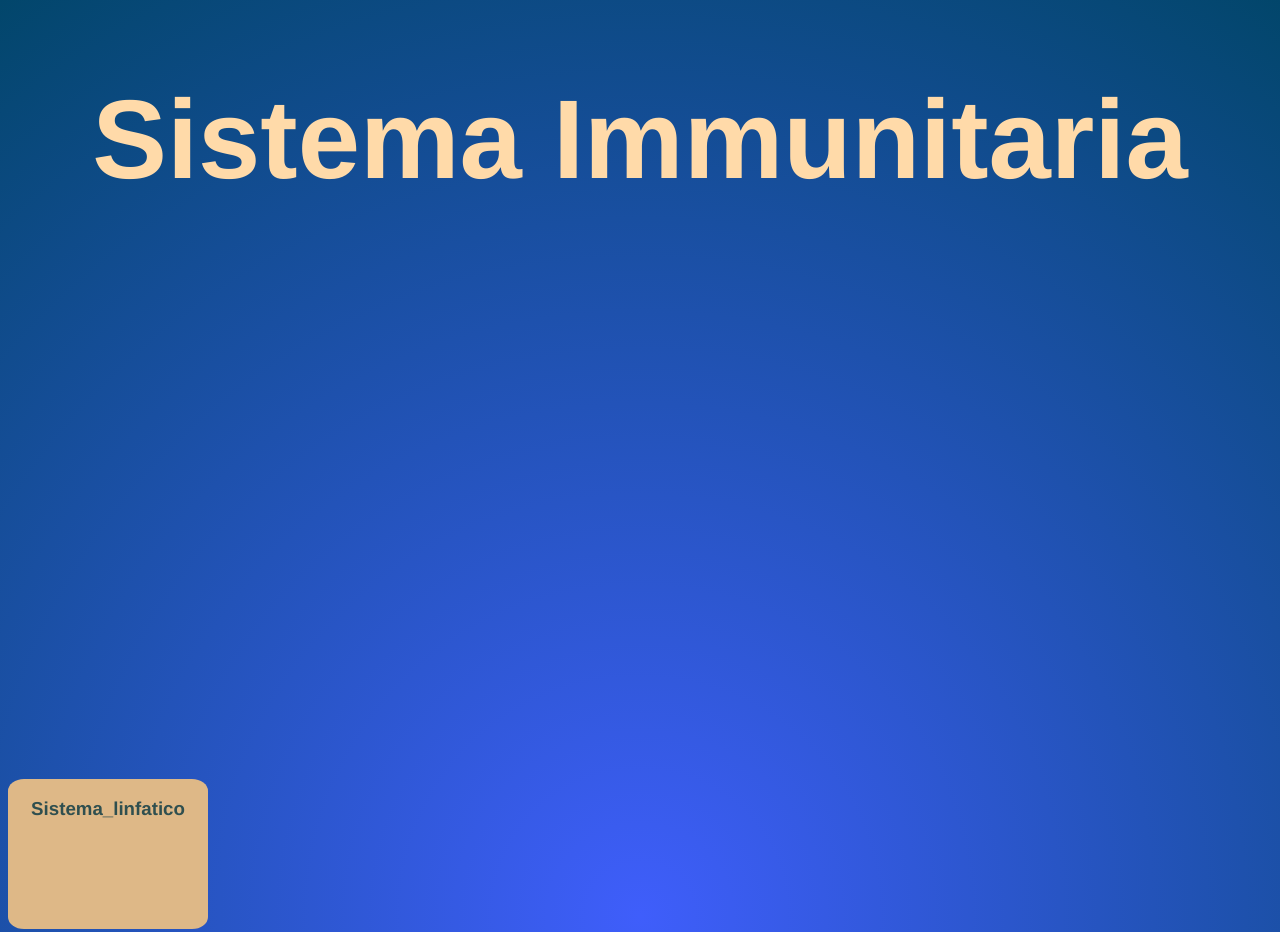
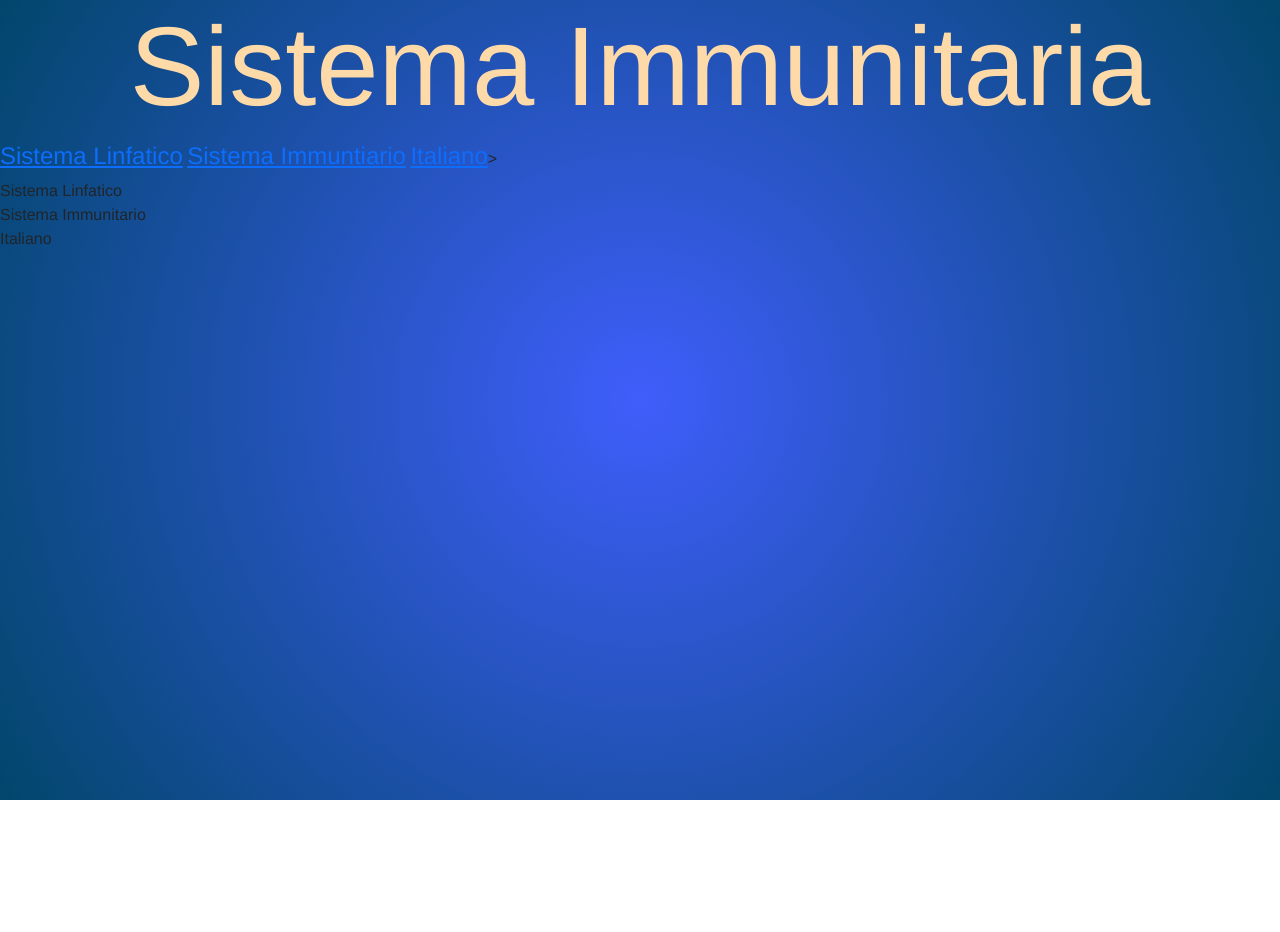
Before and after one commit to falling-colud/SI_UDA, a website: page index.html in a window 1280 px wide. Shown: the top 932 px of the page. After the commit the page ends 800 px from the top, so only its background shows below. Drawn offline with nearby package versions, Linux system fonts and the light colour scheme.

Commit message:
Update index.html

```diff
--- a/index.html
+++ b/index.html
@@ -1,59 +1,59 @@
-<!-- ciao odio i netturbini -->
+<head>
+    <meta name="viewport" content="width=device-width, initial-scale=1.0">
+    <title>Sistema Immunitario</title>
+    <link href="https://cdn.jsdelivr.net/npm/bootstrap@5.3.5/dist/css/bootstrap.min.css" rel="stylesheet" integrity="sha384-SgOJa3DmI69IUzQ2PVdRZhwQ+dy64/BUtbMJw1MZ8t5HZApcHrRKUc4W0kG879m7" crossorigin="anonymous">
 
-<!DOCTYPE html>
-<html lang="en">
-<head>
-    <meta charset="UTF-8">
-    <meta name="viewport" content="width=device-width, initial-scale=1.0">
-    <title>Document</title>
+    <!-- CSS Start -->
     <link rel="stylesheet" href="style.css">
 
 </head>
 <body>
+<body >
+    <script src="https://cdn.jsdelivr.net/npm/bootstrap@5.3.5/dist/js/bootstrap.bundle.min.js" integrity="sha384-k6d4wzSIapyDyv1kpU366/PK5hCdSbCRGRCMv+eplOQJWyd1fbcAu9OCUj5zNLiq" crossorigin="anonymous"></script>
 
     <h1>Sistema Immunitaria</h1>
 
-    <!-- Pulsanti -->
-
-    <!-- Primo Pulsante -->
-    <div  >
-       <a href="#sistema_linfatico" style="text-decoration: none;">
-        <div class="sistema_linfatcio" >
-            <h3>Sistema_linfatico</h3>
-        </div>
-       </a>
+    <!-- Buttons -->
+    <div style="display: inline-block;">
+        <a href="#section1">
+            <div class="sistema_linfatico"  >
+                <h4>Sistema Linfatico</h4>
+            </div>
+        </a>
     </div>
-
-    <!-- Secondo Pulsante -->
-
-   <!--     <div  >
-       <a href="#sistema_immunitario" style="text-decoration: none;">
-        <div class="Sistema_immunitaria" >
-            <h3>Sistema_immunitaria</h3>
-        </div>
-       </a>
-    </div> -->
-
-    <!-- Terzo Pulsante -->
-
-<!--     <div  >
-        <a href="#italiano" style="text-decoration: none;">
-         <div class="Italiano" >
-             <h3>Italiano</h3>
-         </div>
-        </a>
-     </div> -->
 
 
 
+    <div style="display: inline-block;">
+        <a href="#section2">
+            <div class="sistema_immunitario ">
+                <h4>Sistema Immuntiario</h4>
+            </div>
+        </a>
+    </div>
 
+    <div style="display: inline-block; ">
+        <a href="#section3">
+            <div class="italiano">
+                <h4>Italiano</h4>
+            </div>
+        </a>
+    </div>>
+    <!-- End Buttons -->
 
-<!-- Sezioni -->
+    <!-- ---------------------------------------------------------------------------------------- -->
 
-    <section id="sistema_linfatico">
-         sistema linfatcio
+    <!-- Start Sections -->
+    <section id="section1" class="spacer layer1" >
+        Sistema Linfatico
     </section>
 
+    <section id="section2">
+        Sistema Immunitario
+    </section>
 
+    <section id="section3">
+        Italiano
+    </section>
 </body>
 </html>
```
